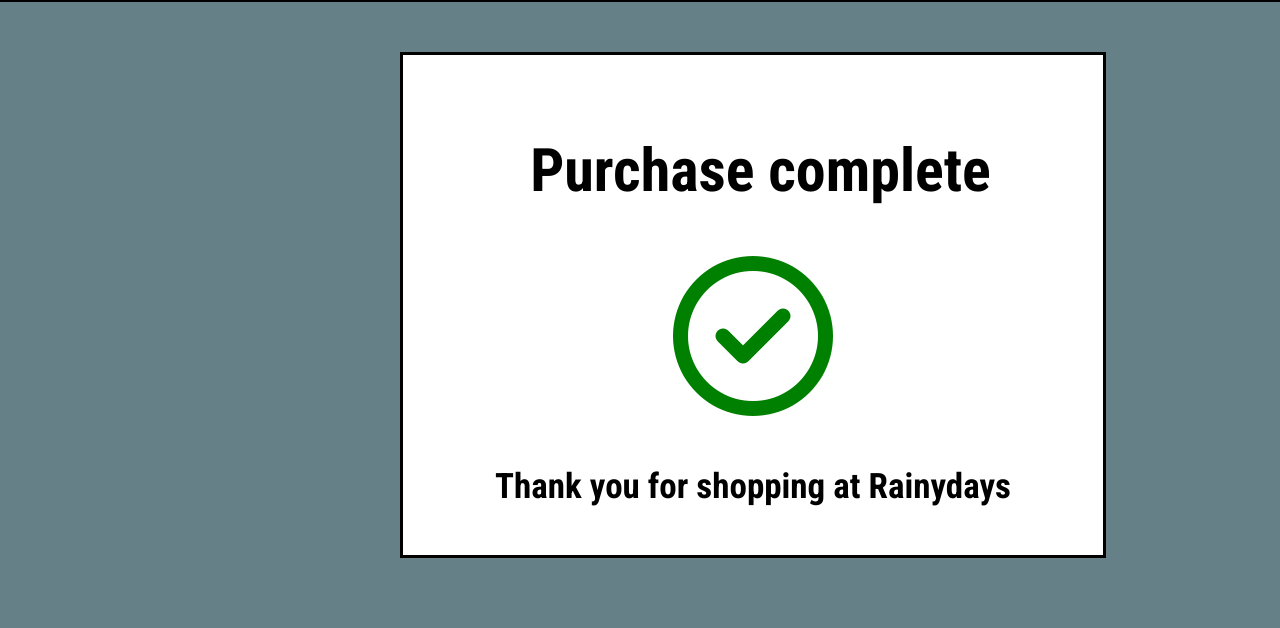
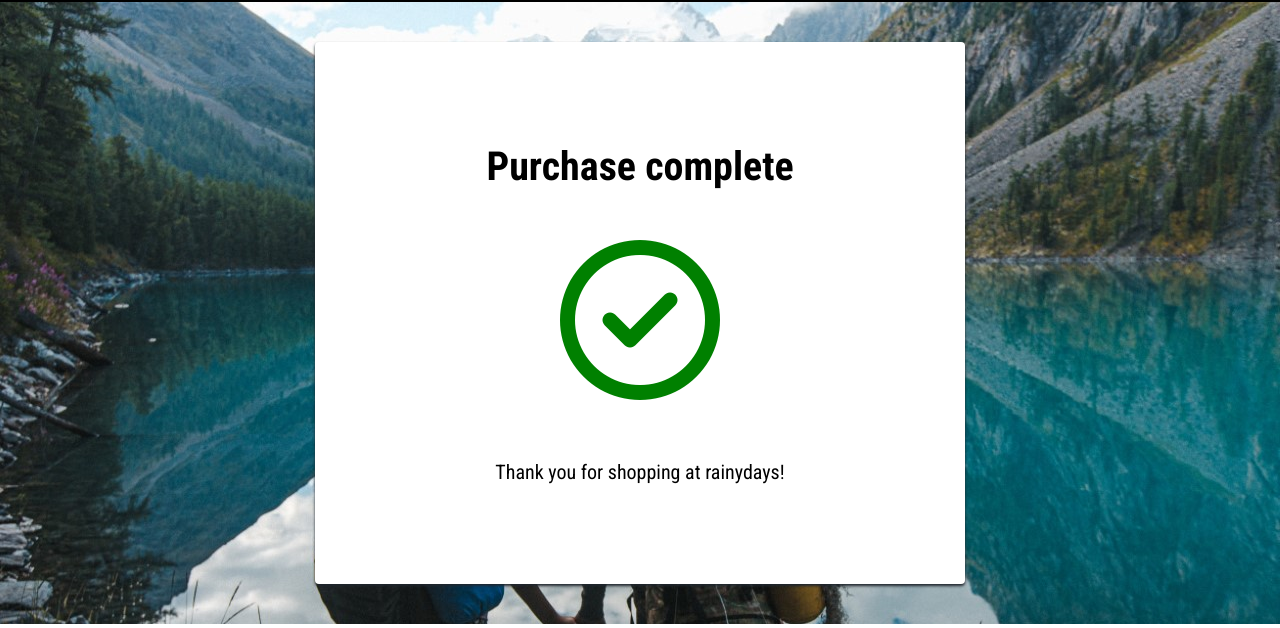
Before and after one commit to NoroffFEU/first-year-cross-course-assignment-brief-one, a plain HTML site: page checkoutsuccess.html in a window 1280 px wide. Shown: the part 172-800 px from the top of the page. Drawn offline with Linux system fonts and the light colour scheme.

Commit message:
new checkout success page

```diff
--- a/checkoutsuccess.html
+++ b/checkoutsuccess.html
@@ -8,8 +8,9 @@
     <meta name="description" content="purchase complete" />
     <title>Rainydays | Checkout</title>
     <link href="./css/global.css" rel="stylesheet" />
-    <link href="./css/styles.css" rel="stylesheet" />
+    <link href="./css/success.css" rel="stylesheet" />
     <script src="https://kit.fontawesome.com/762fc76c15.js" crossorigin="anonymous"></script>
+    <link href="https://fonts.googleapis.com/css?family=Nunito+Sans:400,400i,700,900&display=swap" rel="stylesheet">
   </head>
   <body class="home">
     <header class="topnav">
@@ -29,10 +30,10 @@
       </nav>
   </header>
     <main>
-      <div class="box">
-          <h1 class="comph1">Purchase complete</h1>
-          <i class="fa-regular fa-circle-check fa-10x"></i>
-          <h2 class="comph2">Thank you for shopping at Rainydays</h2>
+      <div class="card">
+        <h1>Purchase complete</h1>
+        <i class="fa-regular fa-circle-check fa-10x"></i>
+        <p>Thank you for shopping at rainydays!</p>
       </div>
     </main>
 </body>
--- a/css/jacketspesific.css
+++ /dev/null
@@ -1,18 +0,0 @@
-
-main {
-    max-width: 1000px;
-    margin: 0 auto;
-    display: grid;
-    grid-template-columns: 1fr 1fr;
-}
-
-
-img {
-    width: 100%;
-}
-
-@media (max-width:500px){
-    main{
-        grid-template-columns: 1fr;
-    }
-}
--- a/css/styles.css
+++ b/css/styles.css
@@ -53,9 +53,6 @@ img {
     width: 700px;
     height: 500px;
     border: solid black;
-    margin-left: 400px;
-    margin-top: 50px;
-    margin-bottom: 50px;
 }
 
 .comph1{
--- /dev/null
+++ b/css/success.css
@@ -0,0 +1,40 @@
+@import url('https://fonts.googleapis.com/css?family=Roboto+Condensed:400,700');
+main {
+  text-align: center;
+  padding: 40px 0;
+  background-image: url("../pictures.jpg/thumbnail_bakgrunn.jpg");
+  background-repeat: no-repeat;
+  background-size: cover;
+}
+
+h1 {
+  color: black;
+  font-family: 'Roboto Condensed', sans-serif;
+  font-weight: 900;
+  font-size: 40px;
+  margin-top: 1px;
+  margin-bottom: 10px;
+}
+
+p {
+  color: black;
+  font-family: 'Roboto Condensed', sans-serif;
+  font-size:20px;
+  margin-top: 20px;
+}
+
+.card {
+  background: white;
+  padding: 100px;
+  border-radius: 4px;
+  box-shadow: 0 2px 3px #1f262d;
+  display: inline-block;
+  margin: 0 auto;
+  width: 450px;
+}
+
+.fa-circle-check {
+  color: green;
+  margin-bottom: 40px;
+  margin-top: 40px;
+}
```
Also changed, not shown: about.html (+3 -3 lines).
